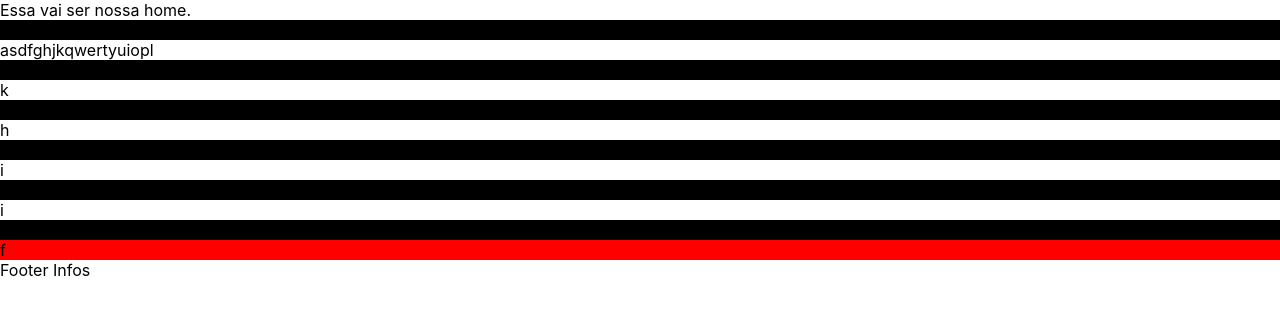
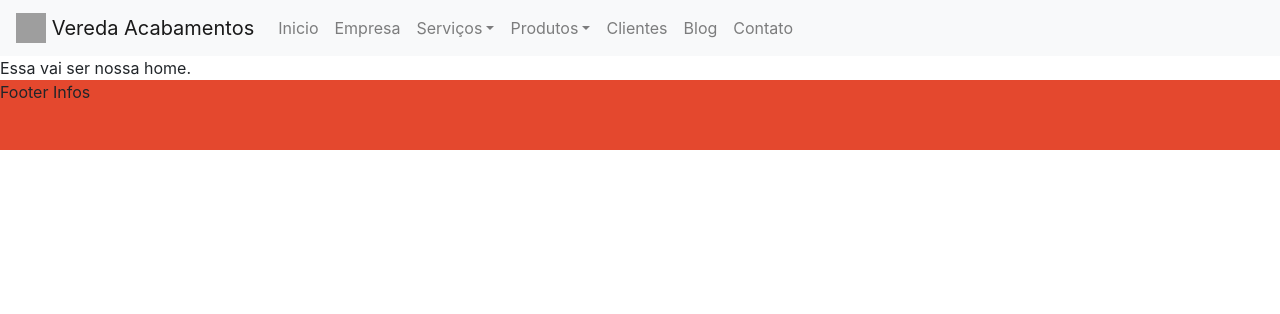
Before and after one commit to PauloFavero/Vereda-Website, a React (Create React App) app in the folder app/: page / in a window 1280 px wide. Shown: the top 314 px of the page. Built offline with nearby package versions, Linux system fonts and the light colour scheme; grey boxes are pictures that could not be loaded.

Commit message:
Navbar initial work

```diff
--- a/app/src/components/App.js
+++ b/app/src/components/App.js
@@ -1,25 +1,28 @@
 import React from 'react';
-import Home from  './Home';
+import Home from './Home';
 import Footer from './Footer';
+import Header from './Header-nav';
 import {
-	  BrowserRouter as Router,
-		  Switch,
-		  Route,
-		  Link
+    BrowserRouter as Router,
+    Switch,
+    Route,
+    Link
 } from "react-router-dom";
 
 function App() {
     return (
         <Router>
+            <Route path="/">
+                <Header />
+            </Route>
             <Switch>
                 <Route exact path="/">
-                    <Home/>
+                    <Home />
                 </Route>
                 <Route exact path="/about">
                     <div>SOBRE NOIS !</div>
                 </Route>
             </Switch>
-
             <Route path="/">
                 <Footer/>
             </Route>
--- a/app/src/components/Footer.js
+++ b/app/src/components/Footer.js
@@ -3,7 +3,7 @@ import {Grid, Row, Col} from 'react-bootstrap';
 export default function Footer() {
     return (
         <div style={{backgroundColor:'#e4482e', bottom:'0px', position:'relative', height:'70px'}}>
-            <Row>
+            {/* <Row>
                 <Col sm={1} style={{backgroundColor:'black'}}>af
                 </Col>
                 <Col sm={1} style={{backgroundColor:'white'}}>asdfghjkqwertyuiopl
@@ -33,7 +33,7 @@ export default function Footer() {
                 <Col sm={1} style={{backgroundColor:'red'}}>
                 f
                 </Col>
-            </Row>
+            </Row> */}
                 Footer Infos
         </div>
     );
--- a/app/src/components/Header-nav.jsx
+++ b/app/src/components/Header-nav.jsx
@@ -1,2 +1,41 @@
 import React, { Fragment } from 'react'
 import ReactDOM from 'react-dom'
+import { Navbar, Nav, NavDropdown } from 'react-bootstrap'
+// import {lo}
+
+export default function Header() {
+    return (
+        <Navbar bg="light" expand="lg">
+            <Navbar.Brand href="#home">
+                <img
+                    alt=""
+                    src="/logo.svg"
+                    width="30"
+                    height="30"
+                    className="d-inline-block align-top"
+                />{' '}
+      Vereda Acabamentos
+    </Navbar.Brand>
+            <Navbar.Toggle aria-controls="basic-navbar-nav" />
+            <Navbar.Collapse id="basic-navbar-nav">
+                <Nav className="mr-auto">
+                    <Nav.Link href="#home">Inicio</Nav.Link>
+                    <Nav.Link href="#link">Empresa</Nav.Link>
+                    <NavDropdown title="Serviços" id="basic-nav-dropdown">
+                        <NavDropdown.Item href="#action/3.1">Colocação de Wire</NavDropdown.Item>
+                        <NavDropdown.Item href="#action/3.2">Colocação de espiral com wire e pendente</NavDropdown.Item>
+                        <NavDropdown.Item href="#action/3.3">Colocação de espirais plásticos e metálicos</NavDropdown.Item>
+                        <NavDropdown.Divider />
+                        <NavDropdown.Item href="#action/3.4">Empastamento</NavDropdown.Item>
+                    </NavDropdown>
+                    <NavDropdown title="Produtos" id="basic-nav-dropdown">
+                        <NavDropdown.Item href="#action/4.1">Wire</NavDropdown.Item>
+                        <NavDropdown.Item href="#action/4.2">Pendentes</NavDropdown.Item>
+                    </NavDropdown>
+                    <Nav.Link href="#home">Clientes</Nav.Link>
+                    <Nav.Link href="#link">Blog</Nav.Link>
+                    <Nav.Link href="#home">Contato</Nav.Link>
+                </Nav>
+            </Navbar.Collapse>
+        </Navbar>)
+}
--- /dev/null
+++ b/app/src/custom.scss
@@ -0,0 +1,3 @@
+// Import Bootstrap and its default variables
+
+@import '~bootstrap/scss/bootstrap.scss';
--- a/app/src/index.js
+++ b/app/src/index.js
@@ -3,6 +3,7 @@ import ReactDOM from 'react-dom';
 import './index.css';
 import App from './components/App';
 import * as serviceWorker from './serviceWorker';
+import './custom.scss';
 
 ReactDOM.render(
   <React.StrictMode>
```
